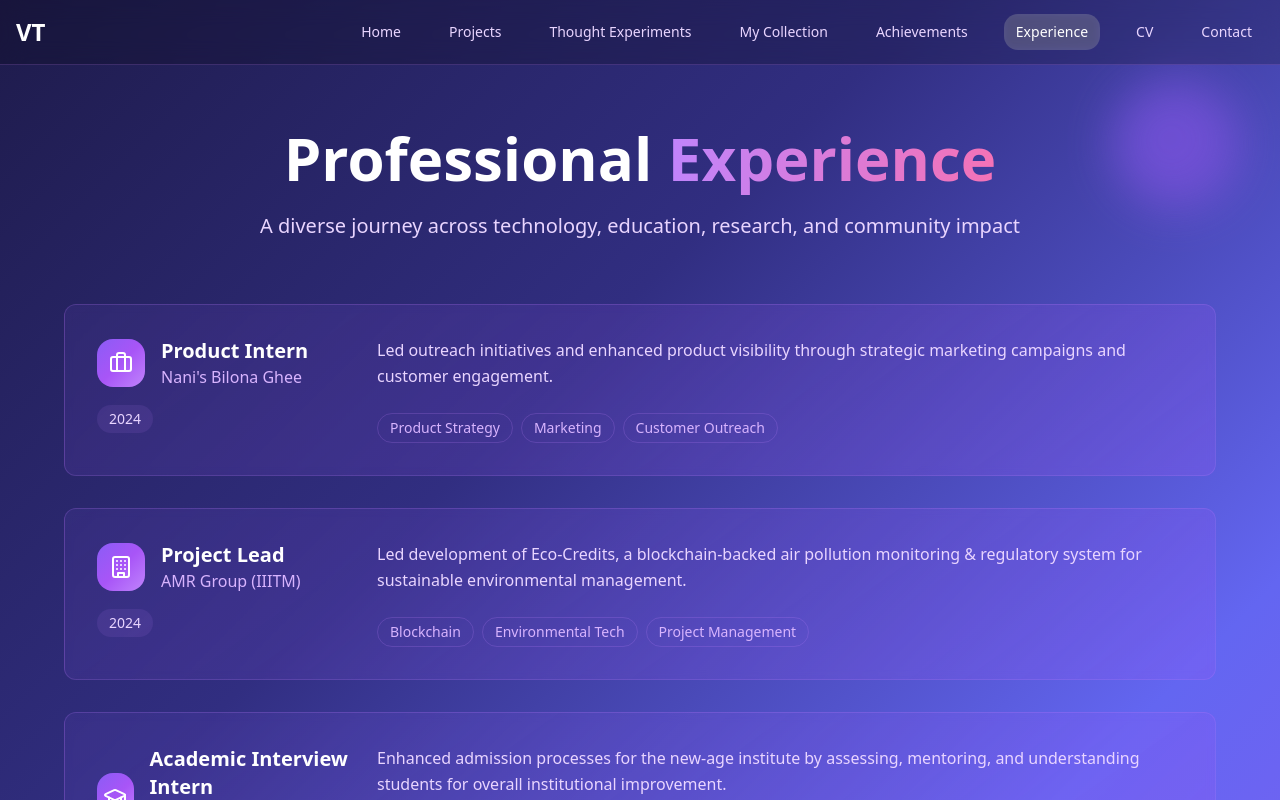
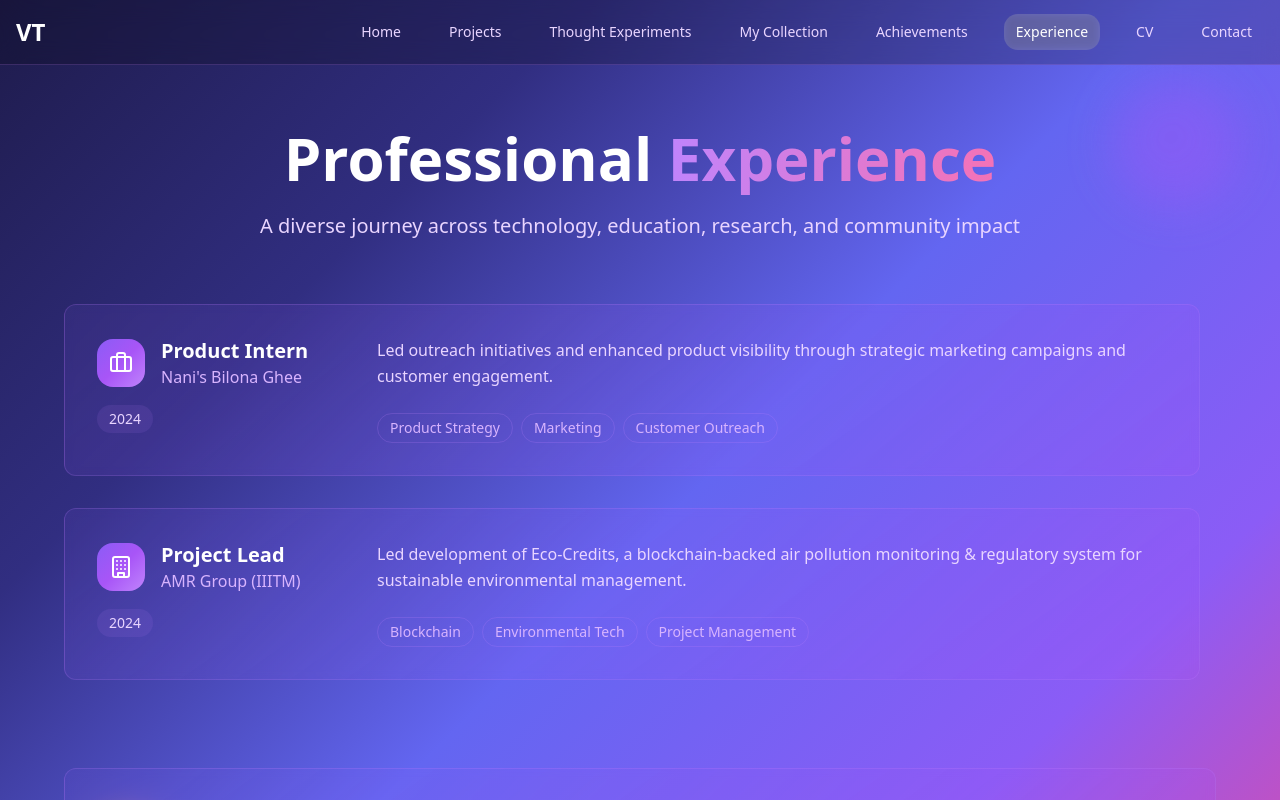
Before and after one commit to VaibhavTiwari432/vaibhav-innovate-shine, a React (Vite) app: page /experience in a window 1280 px wide. Shown: the top 800 px of the page. Built offline with nearby package versions, Linux system fonts and the light colour scheme.

Commit message:
Enable scrolling for sections
Implement scrolling functionality for all sections of the website to improve user experience and content accessibility.

```diff
--- a/src/pages/Experience.tsx
+++ b/src/pages/Experience.tsx
@@ -89,6 +89,7 @@ const Experience = () => {
           </div>
 
           {/* Experience Timeline */}
+          <div className="h-96 overflow-y-auto scrollbar-thin scrollbar-track-purple-900/20 scrollbar-thumb-purple-400/40 hover:scrollbar-thumb-purple-400/60 pr-4">
             <div className="space-y-8">
               {experiences.map((experience, index) => {
                 const IconComponent = experience.icon;
@@ -136,6 +137,7 @@ const Experience = () => {
                 );
               })}
             </div>
+          </div>
 
           {/* Impact Stats */}
           <div className="mt-20 bg-gradient-card backdrop-blur-sm border border-purple-400/20 rounded-xl p-8">
```
Lines whose indentation alone changed are shown as unchanged.
